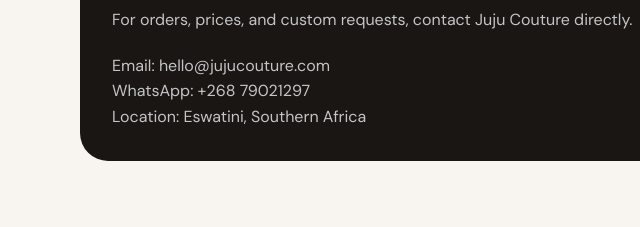
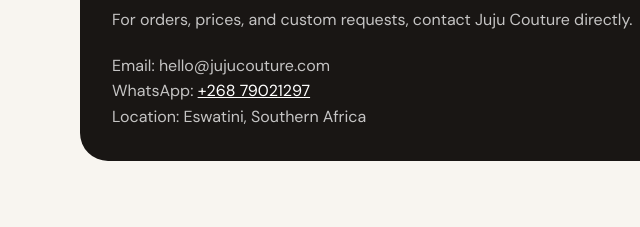
Before and after one commit to lisangosimz-sys/Juju-couture, a website: page index.html in a window 1280 px wide. Shown: the part 3351-3578 px from the top of the page, 0-640 px from the left. Drawn offline with nearby package versions, Linux system fonts and the light colour scheme.

Commit message:
Add clickable WhatsApp link

```diff
--- a/index.html
+++ b/index.html
@@ -295,7 +295,7 @@
       <div class="contact">
         <h2>Let’s Create Your <em>Next Piece</em></h2>
         <p style="margin:1rem 0 1.25rem">For orders, prices, and custom requests, contact Juju Couture directly.</p>
-        <p>Email: hello@jujucouture.com<br>WhatsApp: +268 79021297<br>Location: Eswatini, Southern Africa</p>
+        <p>Email: hello@jujucouture.com<br>WhatsApp: <a href="https://wa.me/26879021297" target="_blank" style="color:#fff;text-decoration:underline;">+268 79021297</a><br>Location: Eswatini, Southern Africa</p>
       </div>
     </section>
   </main>
```
